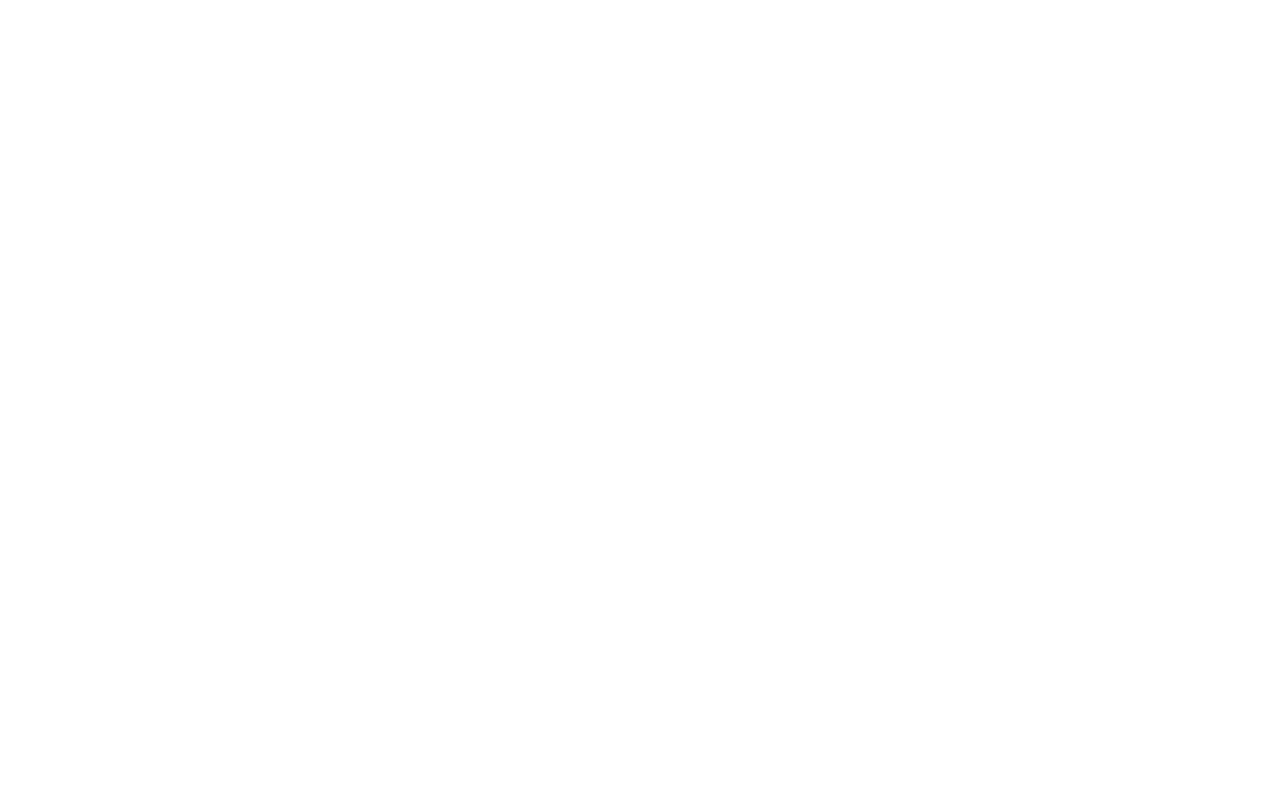
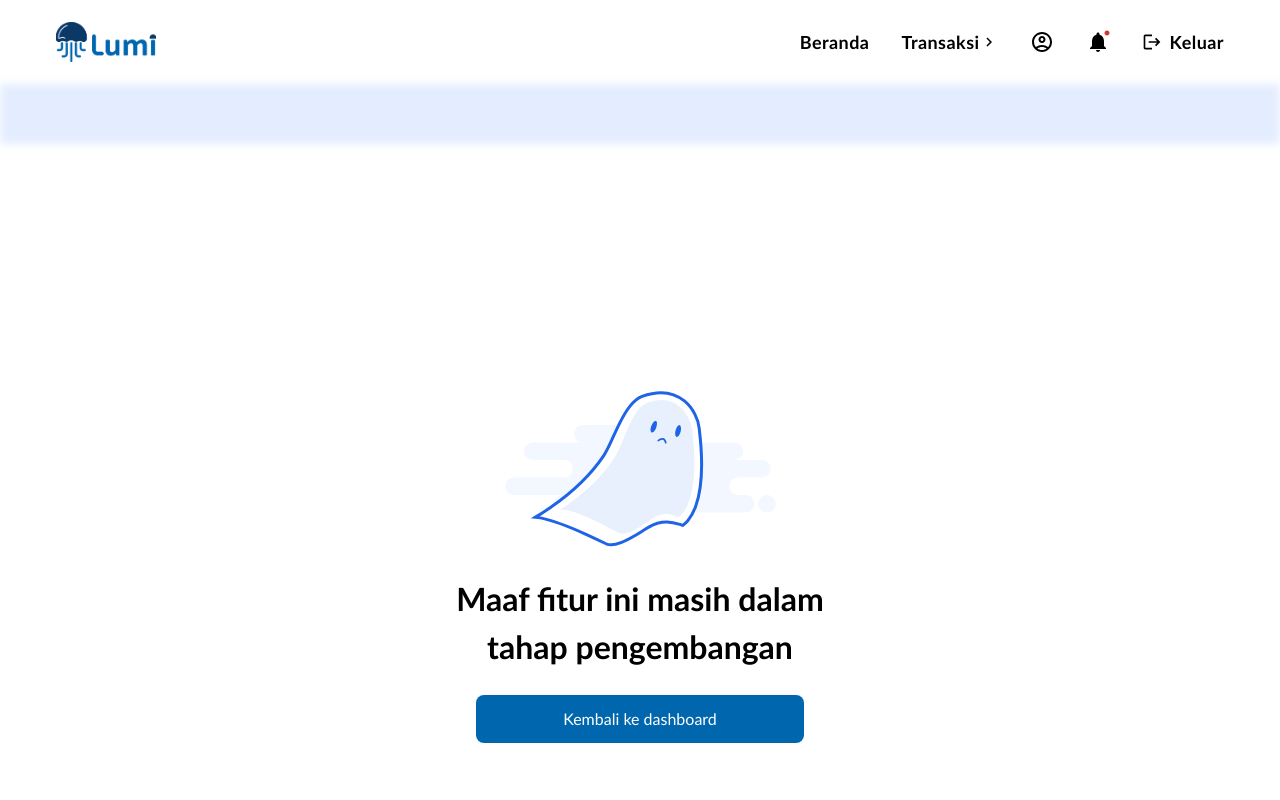
Before and after one commit to SYNRGY7-Team4/Frontend, a React (Vite) app: page /under-development in a window 1280 px wide. Before the commit this address had no page. Shown: the top 800 px of the page. Built offline with nearby package versions, Linux system fonts and the light colour scheme.

Commit message:
feat: add under development page

```diff
--- a/src/App.tsx
+++ b/src/App.tsx
@@ -1,5 +1,5 @@
-import { Route, Routes, useLocation } from "react-router-dom";
-import Button from "@/components/Button/Button";
+import { Route, Routes, useLocation } from "react-router-dom"
+import Button from "@/components/Button/Button"
 import {
   Login,
   Register,
@@ -11,25 +11,27 @@
   Dashboard,
   Notifikasi,
   DataDiriDua,
-} from "@/pages";
+  NotFound,
+  UnderDevelopment,
+} from "@/pages"
 
 function App() {
-  const location = useLocation();
+  const location = useLocation()
 
   return (
     <>
       <Routes key={location.pathname} location={location}>
         <Route
-          path="/"
+          path='/'
           element={
             <>
-              <div className="text-secondary-red shadow-03">Hello World</div>
+              <div className='text-secondary-red shadow-03'>Hello World</div>
 
               <Button
-                variant="primary"
-                className="bg-primary-darkBlue"
+                variant='primary'
+                className='bg-primary-darkBlue'
                 disabled={false}
-                size="md"
+                size='md'
               >
                 Custom Button
               </Button>
@@ -37,21 +39,24 @@
           }
         />
 
-        <Route path="/login" element={<Login />} />
+        <Route path='/login' element={<Login />} />
 
-        <Route path="/register" element={<Register />} />
-        <Route path="/register/otp" element={<Verification_OTP />} />
-        <Route path="/register/password" element={<Password />} />
-        <Route path="/register/data-diri" element={<DataDiri />} />
-        <Route path="/register/data-diri-dua" element={<DataDiriDua />} />
-        <Route path="/register/ktp" element={<Verification_E_KTP />} />
-        <Route path="/register/atur-pin" element={<AturPin />} />
+        <Route path='/register' element={<Register />} />
+        <Route path='/register/otp' element={<Verification_OTP />} />
+        <Route path='/register/password' element={<Password />} />
+        <Route path='/register/data-diri' element={<DataDiri />} />
+        <Route path='/register/data-diri-dua' element={<DataDiriDua />} />
+        <Route path='/register/ktp' element={<Verification_E_KTP />} />
+        <Route path='/register/atur-pin' element={<AturPin />} />
 
-        <Route path="/dashboard" element={<Dashboard />} />
-        <Route path="/dashboard/notifikasi" element={<Notifikasi />} />
+        <Route path='/dashboard' element={<Dashboard />} />
+        <Route path='/dashboard/notifikasi' element={<Notifikasi />} />
+
+        <Route path='/under-development' element={<UnderDevelopment />} />
+        <Route path='*' element={<NotFound />} />
       </Routes>
     </>
-  );
+  )
 }
 
-export default App;
+export default App
--- /dev/null
+++ b/src/pages/Error/UnderDevelopment.tsx
@@ -0,0 +1,29 @@
+import FooterDashboard from "@/components/Footer/FooterDasboard"
+import Header from "@/components/Header/HeaderDasboard"
+import underDev from "@/assets/under_development.svg"
+import { Link } from "react-router-dom"
+
+export default function UnderDevelopment() {
+  return (
+    <>
+      <Header />
+      <main className='w-full h-screen px-6 grid place-items-center'>
+        <div className='flex flex-col items-center'>
+          <img src={underDev} alt='Ikon fitur dalam tahap pengembangan' />
+          <h1 className='w-[min(100%,400px)] -mt-5 font-bold text-[32px] text-center mb-6'>
+            Maaf fitur ini masih dalam tahap pengembangan
+          </h1>
+          <Link
+            to='/dashboard'
+            className='w-[min(100%,328px)] py-3 bg-primary-blue rounded-lg text-center text-white'
+            role='button'
+            aria-label='Tombol kembali ke dashboard'
+          >
+            Kembali ke dashboard
+          </Link>
+        </div>
+      </main>
+      <FooterDashboard />
+    </>
+  )
+}
```
Also changed, not shown: src/pages/index.ts (+16 -12 lines), src/assets/under_development.svg (added).
